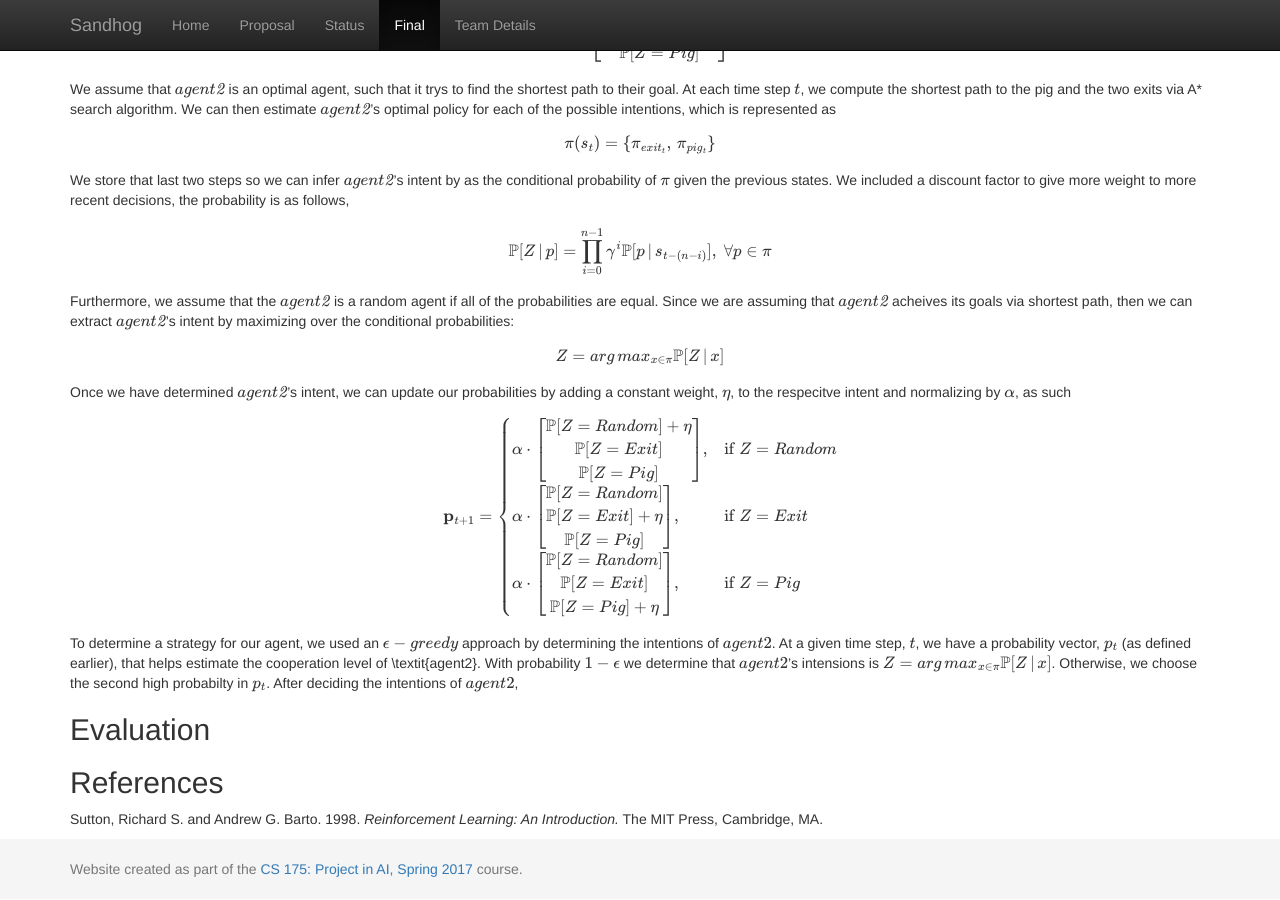
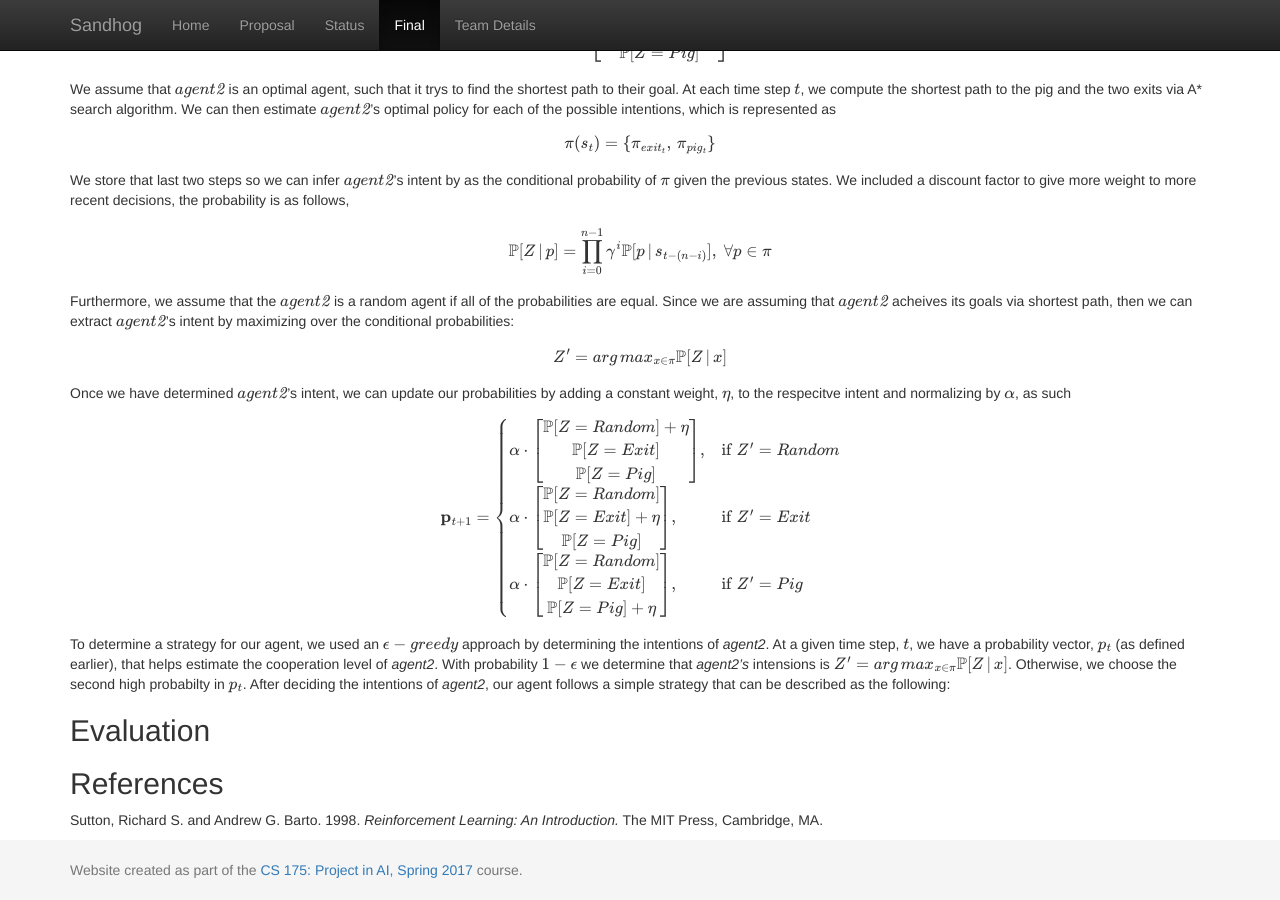
Before and after one commit to hfloresr/Sandhog, a Jekyll site: the page built from docs/final.md, in a window 1280 px wide and 900 px high, scrolled down 1392 px. Built offline with Jekyll 4.4.1, drawn with Linux system fonts in a browser that asks for light colours; formulas are drawn with MathJax 3.

Commit message:
added to strategy and fixed typos

```diff
--- a/docs/final.md
+++ b/docs/final.md
@@ -56,7 +56,7 @@
 
 Furthermore, we assume that the $$\textit{agent2}$$ is a random agent if all of the probabilities are equal. Since we are assuming that $$\textit{agent2}$$ acheives its goals via shortest path, then we can extract $$\textit{agent2}$$'s intent by maximizing over the conditional probabilities:
 
-$$Z = arg\,max_{x \in \pi} \mathbb{P}[Z \, \lvert \, x]$$
+$$Z' = arg\,max_{x \in \pi} \mathbb{P}[Z \, \lvert \, x]$$
 
 Once we have determined $$\textit{agent2}$$'s intent, we can update our probabilities by adding a constant weight, $$\eta$$, to the respecitve intent and normalizing by $$\alpha$$, as such
 
@@ -68,24 +68,25 @@
 \mathbb{P}[Z = Random] + \eta\\
 \mathbb{P}[Z = Exit] \\
 \mathbb{P}[Z = Pig]
-\end{bmatrix}, & \text{if $Z = Random$}\\
+\end{bmatrix}, & \text{if $Z' = Random$}\\
 
 \alpha \cdot
 \begin{bmatrix}
 \mathbb{P}[Z = Random]\\
 \mathbb{P}[Z = Exit] + \eta\\
 \mathbb{P}[Z = Pig]
-\end{bmatrix}, & \text{if $Z = Exit$}\\
+\end{bmatrix}, & \text{if $Z' = Exit$}\\
 
 \alpha \cdot
 \begin{bmatrix}
 \mathbb{P}[Z = Random] \\
 \mathbb{P}[Z = Exit] \\
 \mathbb{P}[Z = Pig] + \eta
-\end{bmatrix}, & \text{if $Z = Pig$}\\
+\end{bmatrix}, & \text{if $Z' = Pig$}\\
 \end{cases}$$
 
-To determine a strategy for our agent, we used an $$\epsilon - greedy$$ approach by determining the intentions of $$agent2$$. At a given time step, $$t$$, we have a probability vector, $$p_{t}$$ (as defined earlier), that helps estimate the cooperation level of \textit{agent2}. With probability $$1 - \epsilon$$ we determine that $$agent2$$'s intensions is $$Z = arg\,max_{x \in \pi} \mathbb{P}[Z \, \lvert \, x]$$. Otherwise, we choose the second high probabilty in $$p_{t}$$. After deciding the intentions of $$agent2$$,
+To determine a strategy for our agent, we used an $$\epsilon - greedy$$ approach by determining the intentions of *agent2*. At a given time step, $$t$$, we have a probability vector, $$p_{t}$$ (as defined earlier), that helps estimate the cooperation level of *agent2*. With probability $$1 - \epsilon$$ we determine that *agent2's* intensions is $$Z' = arg\,max_{x \in \pi} \mathbb{P}[Z \, \lvert \, x]$$. Otherwise, we choose the second high probabilty in $$p_{t}$$. After deciding the intentions of *agent2*, our agent follows a simple strategy that can be described as the following:
+
 
 ## Evaluation
 
```
